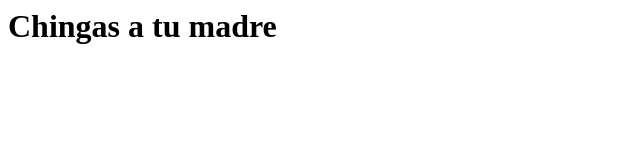
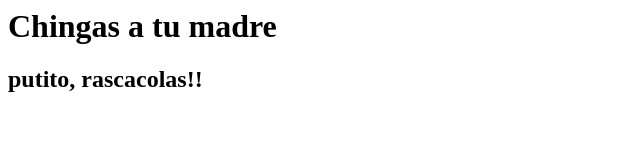
Before and after one commit to jrra78/economicprognosis, a plain HTML site: page index.html in a window 1280 px wide. Shown: the whole page, without its empty margins (0-640 px from the left). Drawn offline with Linux system fonts and the light colour scheme.

Commit message:
Update index.html

```diff
--- a/index.html
+++ b/index.html
@@ -1 +1,2 @@
 <h1> Chingas a tu madre </h1>
+<h2>putito, rascacolas!! </h2>
```
